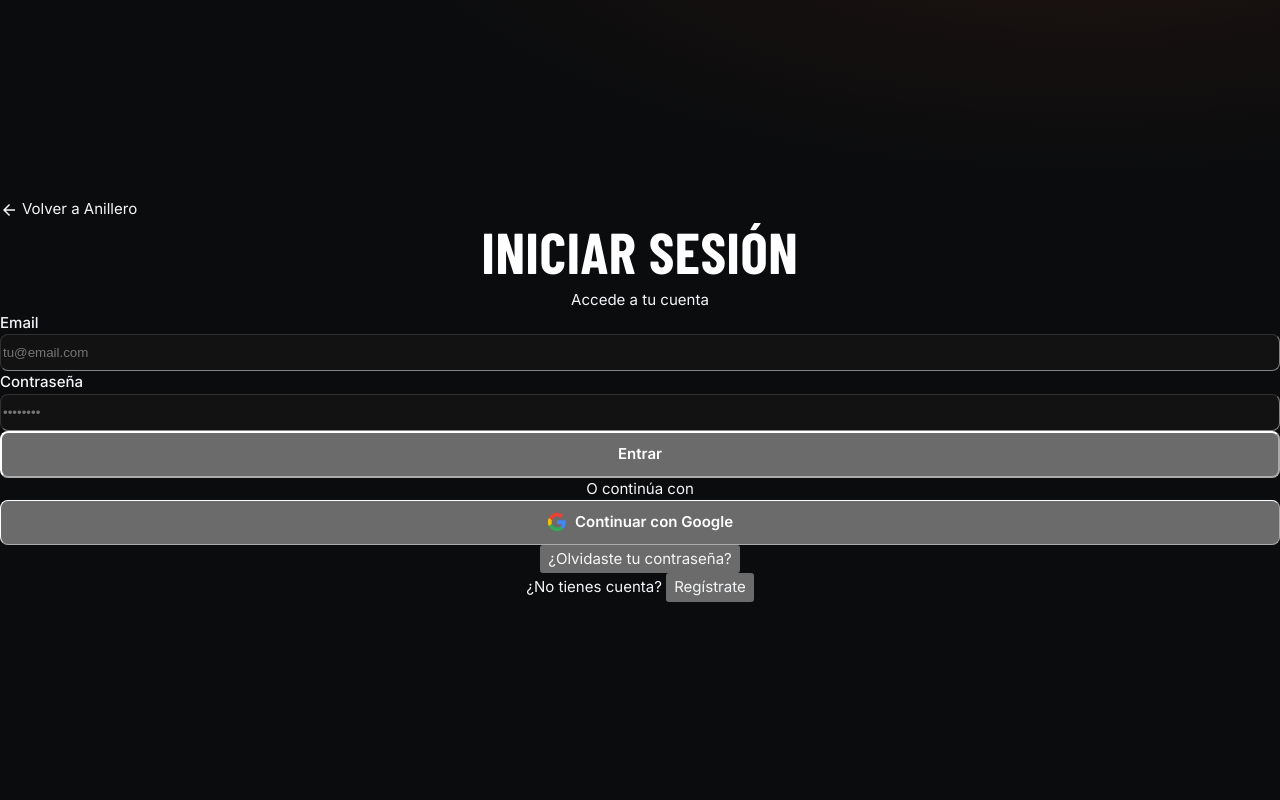
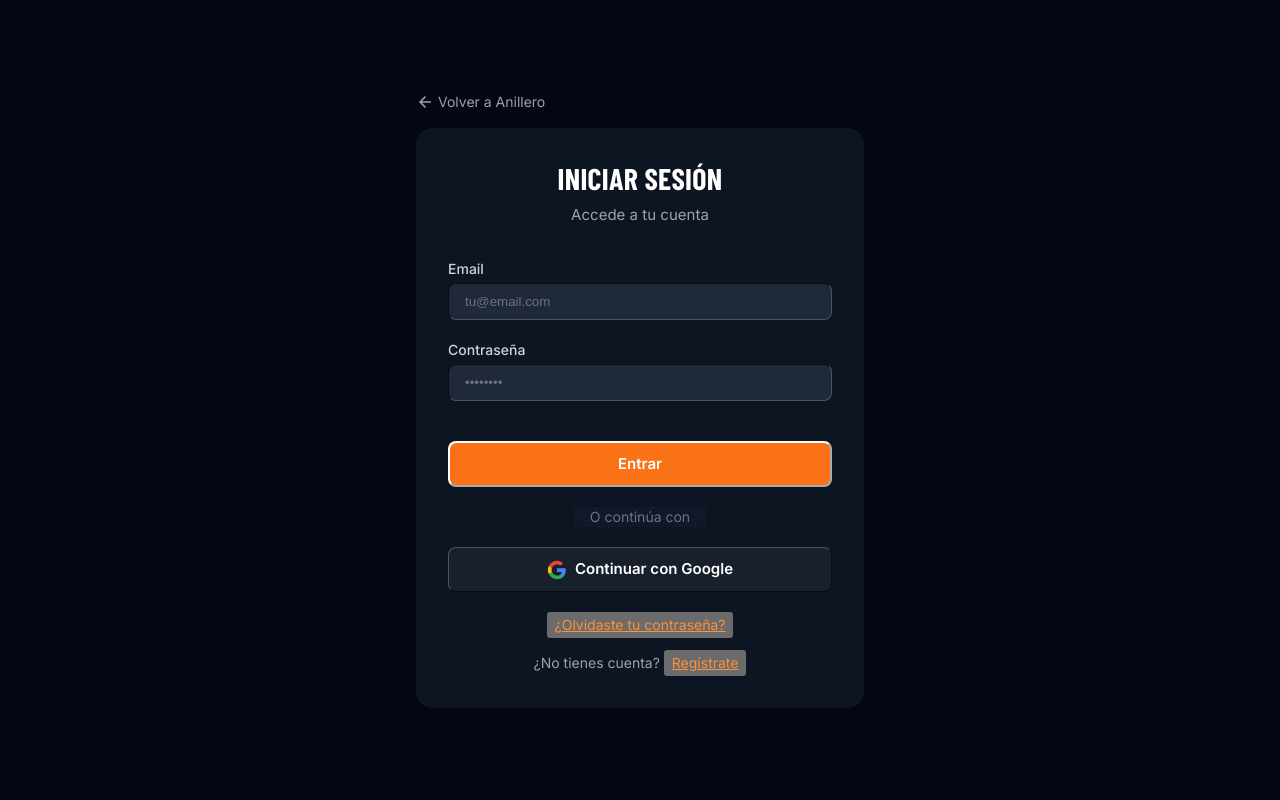
Before and after one commit to polb1/Copero-NBA, a React (Vite) app: page /auth/login in a window 1280 px wide. Shown: the top 800 px of the page. Built offline with nearby package versions, Linux system fonts and the light colour scheme; no server answers; a web font is replaced by a local one.

Commit message:
fix: restore auth page styling and icons

```diff
--- a/index.html
+++ b/index.html
@@ -40,7 +40,7 @@
     <meta name="twitter:image" content="__SITE_URL__/og/anillero-1200x630.png" />
     <meta name="twitter:card" content="summary_large_image" />
     <title>Anillero · Actualidad, resultados y simulador de baloncesto</title>
-    <link href="https://fonts.googleapis.com/css2?family=Material+Symbols+Outlined:opsz,wght,FILL,GRAD@24,400,0,0&icon_names=arrow_forward,calendar_today,casino,close,dark_mode,light_mode,menu,play_arrow,sports_basketball,sync&display=block" rel="stylesheet" />
+    <link href="https://fonts.googleapis.com/css2?family=Material+Symbols+Outlined:opsz,wght,FILL,GRAD@24,400,0,0&icon_names=account_circle,arrow_back,arrow_forward,calendar_today,casino,close,dark_mode,light_mode,login,lock,menu,play_arrow,sports_basketball,sync&display=block" rel="stylesheet" />
     <script async src="https://pagead2.googlesyndication.com/pagead/js/adsbygoogle.js?client=ca-pub-3428519882418322"
      crossorigin="anonymous"></script>
   </head>
--- a/src/screens/Auth/LoginForm.tsx
+++ b/src/screens/Auth/LoginForm.tsx
@@ -113,11 +113,13 @@ export function LoginForm({ onSuccess, onSwitchToRegister, onSwitchToForgot }: L
       </div>
 
       <div>
-        <TurnstileWidget
-          onToken={(token) => setValue('turnstileToken', token)}
-          onError={() => setError('Error en el captcha. Inténtalo de nuevo.')}
-          onExpire={() => setError('El captcha ha expirado. Completa de nuevo.')}
-        />
+        <div className="flex justify-center overflow-hidden">
+          <TurnstileWidget
+            onToken={(token) => setValue('turnstileToken', token)}
+            onError={() => setError('Error en el captcha. Inténtalo de nuevo.')}
+            onExpire={() => setError('El captcha ha expirado. Completa de nuevo.')}
+          />
+        </div>
         {errors.turnstileToken && (
           <p className="mt-1 text-sm text-red-400">{errors.turnstileToken.message}</p>
         )}
--- a/tailwind.config.js
+++ b/tailwind.config.js
@@ -3,7 +3,9 @@ export default {
   darkMode: 'class',
   // Preflight off: el juego ya tiene su propio reset y no queremos romperlo.
   corePlugins: { preflight: false },
-  content: ['./index.html', './src/actualidad/**/*.{ts,tsx}'],
+  // The auth routes use Tailwind classes too; scanning only actualidad leaves
+  // the login/register pages completely unstyled in production builds.
+  content: ['./index.html', './src/**/*.{js,ts,jsx,tsx}'],
   theme: {
     extend: {
       // Valores en src/actualidad/tailwind.css (tema claro y oscuro); aquí solo los nombres.
```
